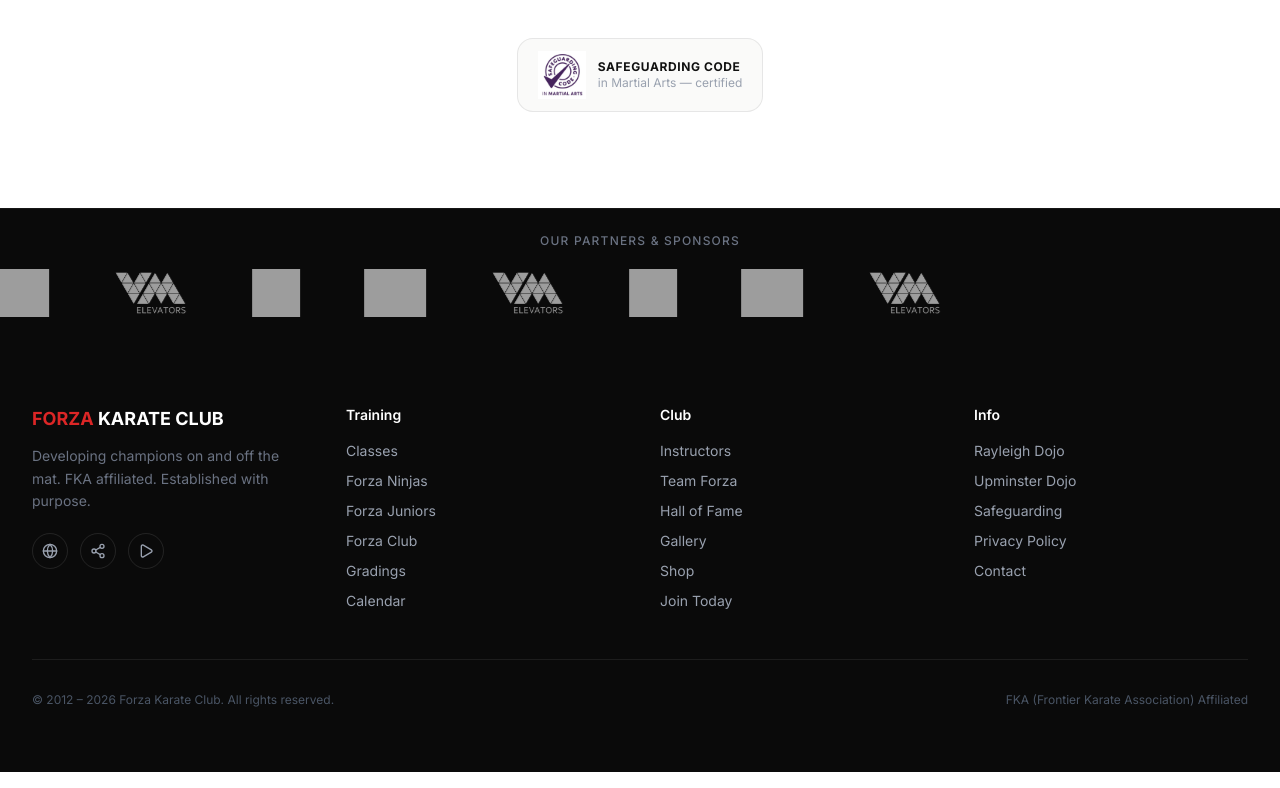
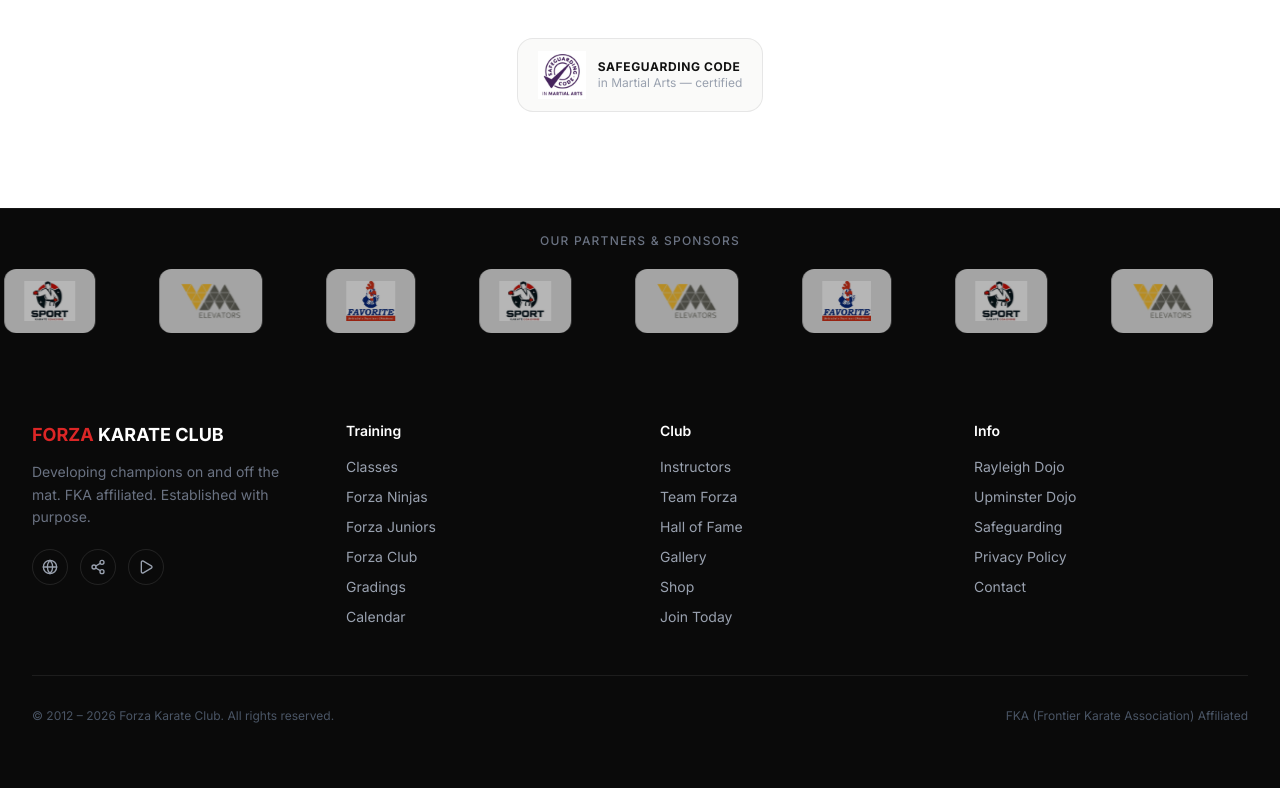
Before and after one commit to anthonieveritt-afk/forza-karate-website, a Next.js app: page / in a window 1280 px wide. Shown: the part 3503-4291 px from the top of the page. Built offline with nearby package versions, Linux system fonts and the light colour scheme.

Commit message:
fix: use proper Favourite logo (webp), show logos in natural colour on white pill cards

```diff
--- a/components/layout/LogoTicker.tsx
+++ b/components/layout/LogoTicker.tsx
@@ -4,7 +4,7 @@ import Link from 'next/link'
 const sponsors = [
   {
     name: 'Favourite Chicken & Ribs',
-    logo: '/sponsors/favorite.png',
+    logo: '/sponsors/favorite.webp',
     href: 'https://favorite.co.uk/store-finder/favorite-chicken-ribs-rayleigh.html',
   },
   {
@@ -36,7 +36,7 @@ export default function LogoTicker() {
               href={s.href}
               target="_blank"
               rel="noopener noreferrer"
-              className="flex-shrink-0 opacity-60 hover:opacity-100 transition-opacity duration-300"
+              className="flex-shrink-0 bg-white/90 hover:bg-white transition-all duration-300 rounded-xl px-5 py-3 opacity-70 hover:opacity-100"
               aria-label={s.name}
             >
               <Image
@@ -44,7 +44,7 @@ export default function LogoTicker() {
                 alt={s.name}
                 width={140}
                 height={56}
-                className="h-12 w-auto object-contain filter brightness-0 invert"
+                className="h-10 w-auto object-contain"
                 unoptimized
               />
             </Link>
```
Also changed, not shown: public/sponsors/favorite.png (deleted), public/sponsors/favorite.webp (added).
